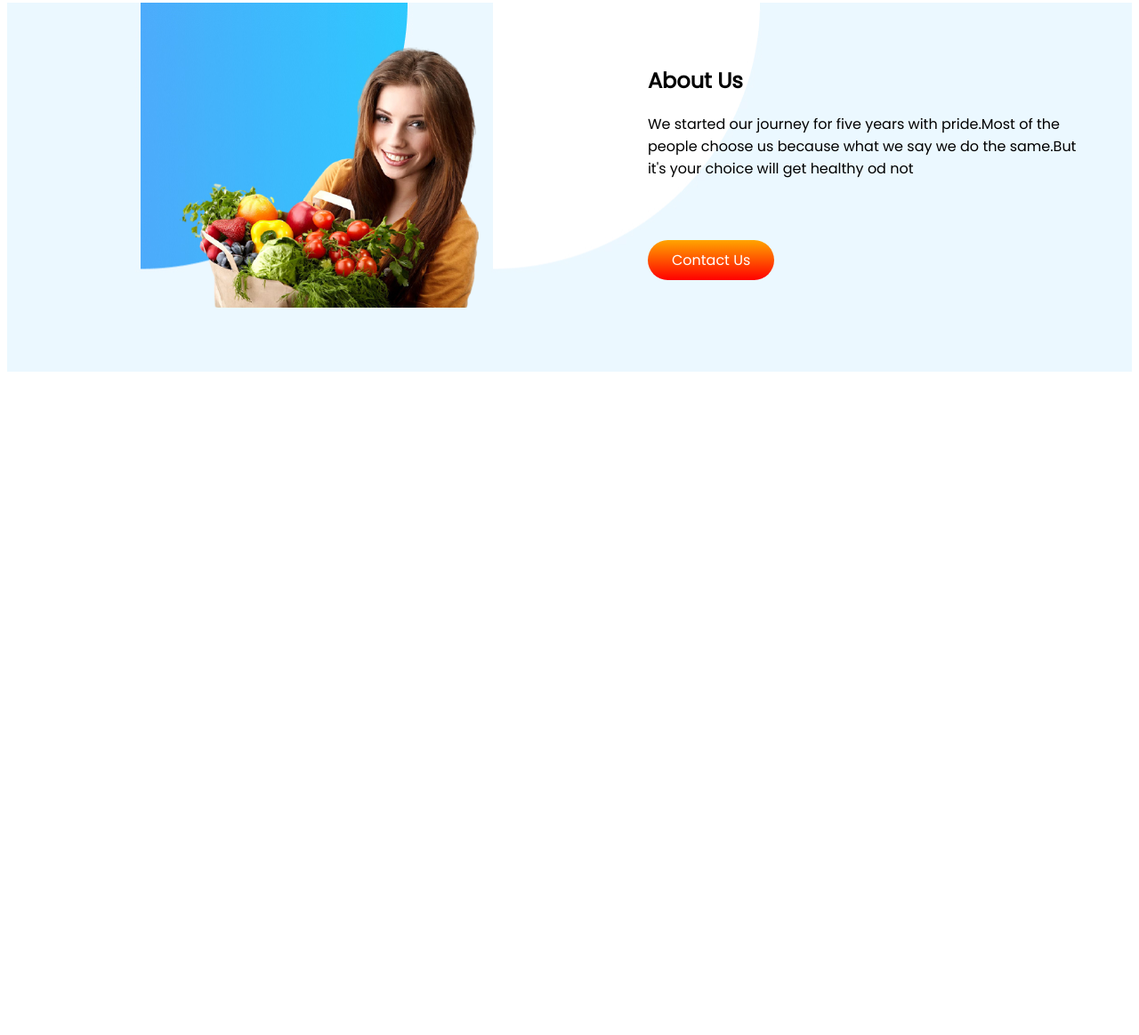
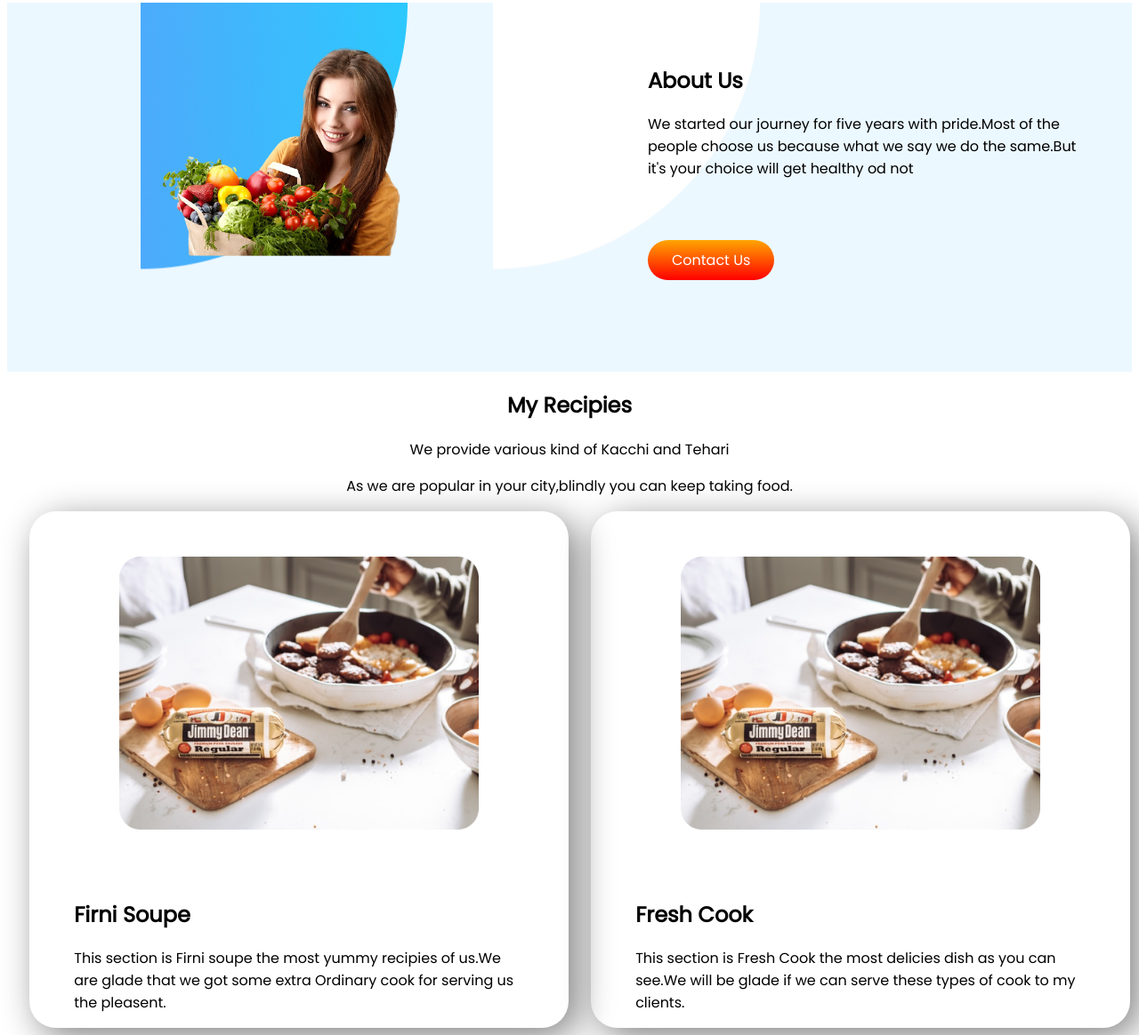
Before and after one commit to tamjida-web/eat-healthy, a plain HTML site: page index.html in a window 1280 px wide. Shown: the part 561-1725 px from the top of the page at 89% size. Before the commit the page ends 987 px from the top, so only its background shows below. Drawn offline with Linux system fonts and the light colour scheme.

Commit message:
third part is done

```diff
--- a/index.html
+++ b/index.html
@@ -11,7 +11,7 @@
     <link rel="stylesheet" href="style.css">
 </head>
 <body>
-    <section class="eat-healthy">
+    <section class="eat-healthy flexible-container">
 
         <div class="half-width">
             <h1><span class="orange-color">Skip</span> The Diet,</h1>
@@ -28,7 +28,7 @@
         </div>
     </section>
 
-    <section class="about-us">
+    <section class="about-us flexible-container">
 
         <div class="half-width">
             <img src="images/images/female/kisspng-healthy-diet-food-eating-nutrition-woman-diet-5b20e260c13c04.3441013515288817607915-removebg-preview.png" alt="">
@@ -41,5 +41,33 @@
 
         </div>
     </section>
+
+    <section class="recipe-item">
+
+            <div class="align">
+
+            <h1>My Recipies</h1>
+            <p>We provide various kind of Kacchi and Tehari</p>
+            <p>As we are popular in your city,blindly you can keep taking food.</p>
+        </div>
+
+
+        <div class="flexible-container">
+
+            <div class="half-change">
+                <img src="images/images/Project Cover.jpg" alt="">
+                <h2 class="firni">Firni Soupe</h2>
+                <p>This section is Firni soupe the most yummy recipies of us.We are glade that we got some extra Ordinary cook for serving us the pleasent.</p>
+            </div>
+
+            <div class="half-change">
+                <img src="images/images/Project Cover.jpg" alt="">
+                <h2>Fresh Cook</h2>
+                <p>This section is Fresh Cook the most delicies dish as you can see.We will be glade if we can serve these types of cook to my clients.</p>
+            </div>
+
+
+        </div>
+    </section>
 </body>
 </html>
--- a/style.css
+++ b/style.css
@@ -4,6 +4,10 @@
 }
 body{
     font-family: 'Poppins', sans-serif
+}
+.flexible-container{
+    display: flex;
+
 }
 .eat-healthy{
     display: flex;
@@ -39,7 +43,7 @@ body{
     padding: 50px;
 }
 .half-width img{
-    width: 100%;
+    width: 80%;
 }
 .eat-healthy{
     background-image: url(images/images/shapes/Group\ 8448.png);
@@ -47,7 +51,7 @@ body{
 }
 
 .about-us{
-    display: flex;
+
     margin-top: 100px;
     background-image: url(images/images/shapes/Frame\ 57.jpg);
 }
@@ -55,3 +59,23 @@ body{
     .tab {
         margin-left: 40%;
        }
+
+h1{
+
+}
+.align{
+    text-align: center;
+}
+.half-change{
+    width: 40%;
+    margin-left: 2%;
+    padding-left: 50px;
+    padding-right: 50px;
+    box-shadow: 10px 10px 40px gray;
+    border-radius: 30px;
+}
+.half-change img{
+    width: 80%;
+    margin: 10%;
+
+}
```
Also changed, not shown: images/images/Project Cover.jpg (added), 1 other file.
